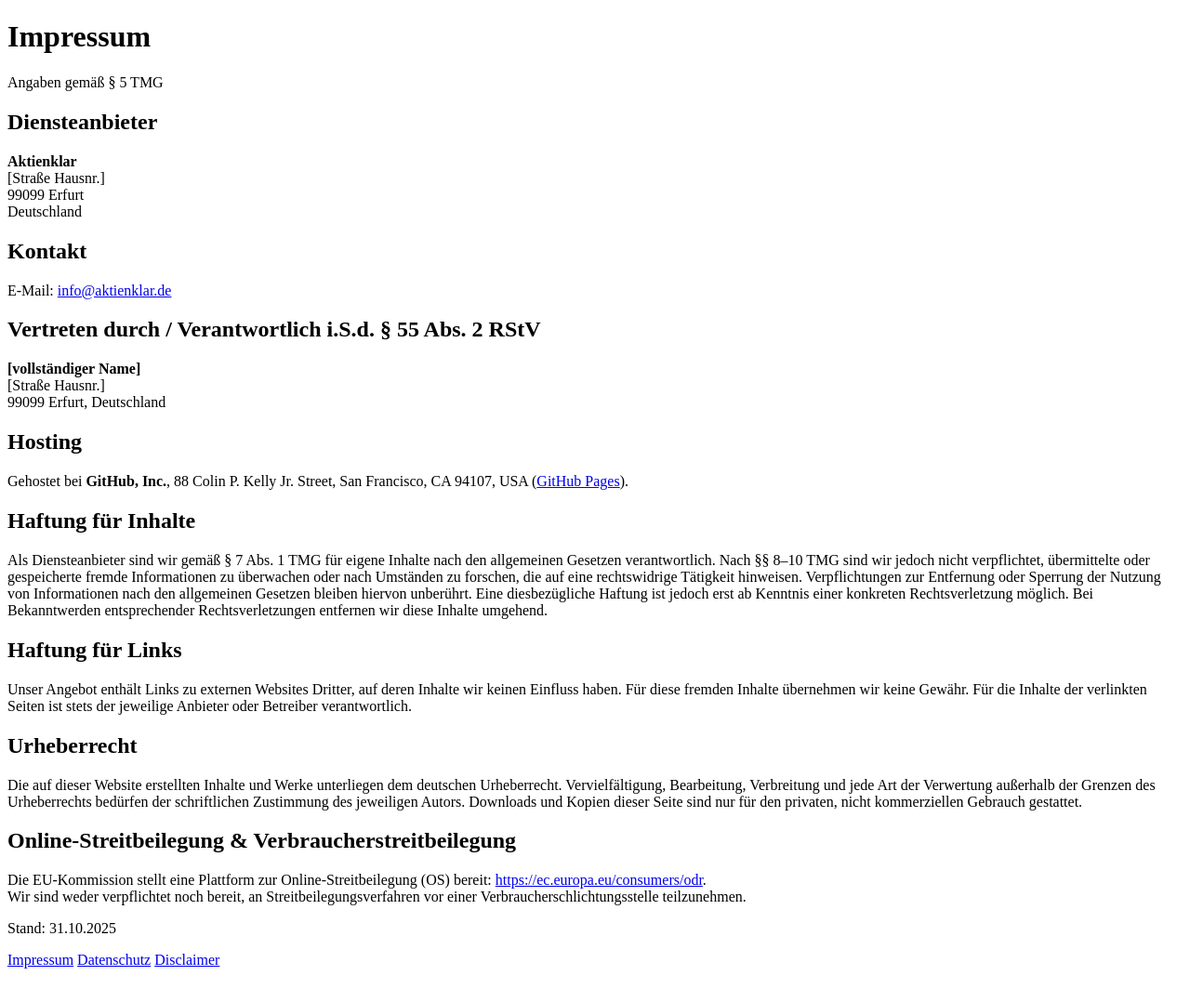
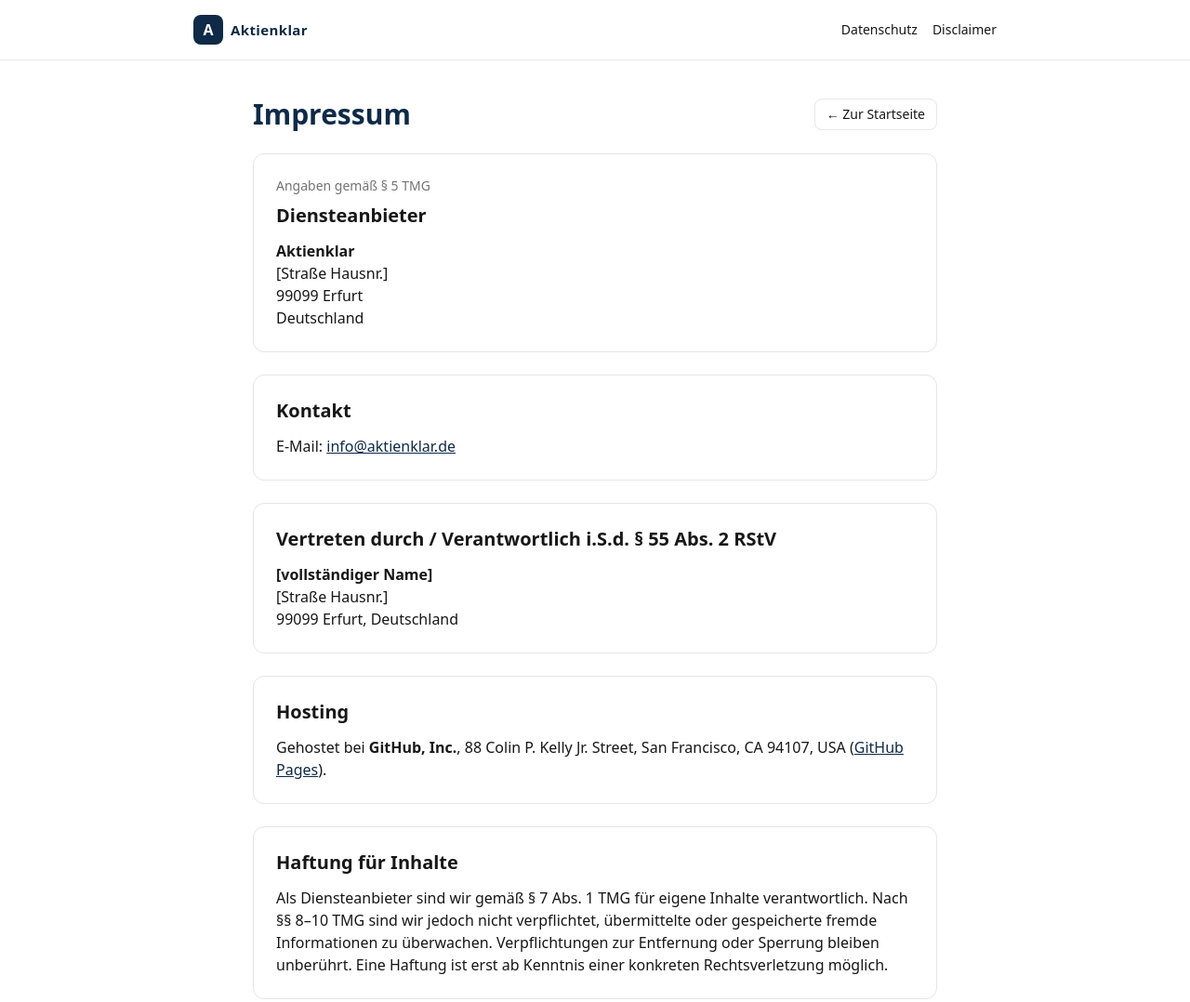
Before and after one commit to Aktienklar/Aktienklar, a website: page impressum.html in a window 1280 px wide. Shown: the top 1078 px of the page at 93% size. Before the commit the page ends 1050 px from the top, so only its background shows below. Drawn offline with nearby package versions, Linux system fonts and the light colour scheme.

Commit message:
Update impressum.html

```diff
--- a/impressum.html
+++ b/impressum.html
@@ -1,10 +1,38 @@
 <!DOCTYPE html>
-<h1 class="text-3xl font-bold text-[#0E2A47] mb-6">Impressum</h1>
+<html lang="de">
+<head>
+  <meta charset="utf-8" />
+  <meta name="viewport" content="width=device-width, initial-scale=1" />
+  <title>Impressum – Aktienklar</title>
+  <link rel="icon" href="/favicon.ico" />
+  <script src="https://cdn.tailwindcss.com"></script>
+</head>
+<body class="bg-white text-neutral-900">
+  <!-- Topbar -->
+  <header class="border-b border-neutral-200/80 bg-white/80 backdrop-blur">
+    <div class="container mx-auto max-w-4xl px-4 py-4 flex items-center justify-between">
+      <a href="/" class="flex items-center gap-2">
+        <div class="flex h-8 w-8 items-center justify-center rounded-lg bg-[#0E2A47] text-white font-bold">A</div>
+        <span class="text-[15px] font-semibold tracking-wide text-[#0E2A47]">Aktienklar</span>
+      </a>
+      <nav class="hidden md:flex gap-4 text-sm">
+        <a href="/datenschutz.html" class="hover:underline">Datenschutz</a>
+        <a href="/disclaimer.html" class="hover:underline">Disclaimer</a>
+      </nav>
+    </div>
+  </header>
 
-<p class="mb-4 text-sm text-neutral-500">Angaben gemäß § 5 TMG</p>
+  <main class="container mx-auto max-w-3xl px-4 py-10">
+    <div class="mb-6 flex items-center justify-between">
+      <h1 class="text-3xl font-bold text-[#0E2A47]">Impressum</h1>
+      <a href="/" class="inline-flex items-center gap-2 rounded-lg border px-3 py-1.5 text-sm hover:bg-neutral-50">
+        ← Zur Startseite
+      </a>
+    </div>
 
     <div class="space-y-6">
-<section class="card p-6 rounded-xl border border-neutral-200">
+      <section class="rounded-xl border border-neutral-200 p-6">
+        <p class="text-sm text-neutral-500 mb-2">Angaben gemäß § 5 TMG</p>
         <h2 class="text-xl font-semibold mb-3">Diensteanbieter</h2>
         <p><strong>Aktienklar</strong><br />
            [Straße Hausnr.]<br />
@@ -12,42 +40,38 @@
            Deutschland</p>
       </section>
 
-<section class="card p-6 rounded-xl border border-neutral-200">
+      <section class="rounded-xl border border-neutral-200 p-6">
         <h2 class="text-xl font-semibold mb-3">Kontakt</h2>
-<p>E‑Mail: <a class="text-[#0E2A47] underline" href="mailto:info@aktienklar.de">info@aktienklar.de</a></p>
+        <p>E-Mail: <a class="text-[#0E2A47] underline" href="mailto:info@aktienklar.de">info@aktienklar.de</a></p>
       </section>
 
-<section class="card p-6 rounded-xl border border-neutral-200">
+      <section class="rounded-xl border border-neutral-200 p-6">
         <h2 class="text-xl font-semibold mb-3">Vertreten durch / Verantwortlich i.S.d. § 55 Abs. 2 RStV</h2>
         <p><strong>[vollständiger Name]</strong><br />
            [Straße Hausnr.]<br />
            99099 Erfurt, Deutschland</p>
       </section>
 
-<section class="card p-6 rounded-xl border border-neutral-200">
+      <section class="rounded-xl border border-neutral-200 p-6">
         <h2 class="text-xl font-semibold mb-3">Hosting</h2>
-<p>Gehostet bei <strong>GitHub, Inc.</strong>, 88 Colin P. Kelly Jr. Street, San Francisco, CA 94107, USA (<a class="text-[#0E2A47] underline" href="https://pages.github.com/" target="_blank" rel="noopener">GitHub Pages</a>).</p>
+        <p>Gehostet bei <strong>GitHub, Inc.</strong>, 88 Colin P. Kelly Jr. Street, San Francisco, CA 94107, USA
+          (<a class="text-[#0E2A47] underline" href="https://pages.github.com/" target="_blank" rel="noopener">GitHub Pages</a>).
+        </p>
       </section>
 
-<section class="card p-6 rounded-xl border border-neutral-200">
+      <section class="rounded-xl border border-neutral-200 p-6">
         <h2 class="text-xl font-semibold mb-3">Haftung für Inhalte</h2>
-<p>Als Diensteanbieter sind wir gemäß § 7 Abs. 1 TMG für eigene Inhalte nach den allgemeinen Gesetzen verantwortlich. Nach §§ 8–10 TMG sind wir jedoch nicht verpflichtet, übermittelte oder gespeicherte fremde Informationen zu überwachen oder nach Umständen zu forschen, die auf eine rechtswidrige Tätigkeit hinweisen. Verpflichtungen zur Entfernung oder Sperrung der Nutzung von Informationen nach den allgemeinen Gesetzen bleiben hiervon unberührt. Eine diesbezügliche Haftung ist jedoch erst ab Kenntnis einer konkreten Rechtsverletzung möglich. Bei Bekanntwerden entsprechender Rechtsverletzungen entfernen wir diese Inhalte umgehend.</p>
+        <p>Als Diensteanbieter sind wir gemäß § 7 Abs. 1 TMG für eigene Inhalte verantwortlich. Nach §§ 8–10 TMG sind wir jedoch nicht verpflichtet, übermittelte oder gespeicherte fremde Informationen zu überwachen. Verpflichtungen zur Entfernung oder Sperrung bleiben unberührt. Eine Haftung ist erst ab Kenntnis einer konkreten Rechtsverletzung möglich.</p>
       </section>
 
-<section class="card p-6 rounded-xl border border-neutral-200">
+      <section class="rounded-xl border border-neutral-200 p-6">
         <h2 class="text-xl font-semibold mb-3">Haftung für Links</h2>
-<p>Unser Angebot enthält Links zu externen Websites Dritter, auf deren Inhalte wir keinen Einfluss haben. Für diese fremden Inhalte übernehmen wir keine Gewähr. Für die Inhalte der verlinkten Seiten ist stets der jeweilige Anbieter oder Betreiber verantwortlich.</p>
+        <p>Externe Links führen zu Inhalten Dritter, auf die wir keinen Einfluss haben. Für diese Inhalte ist der jeweilige Anbieter verantwortlich.</p>
       </section>
 
-<section class="card p-6 rounded-xl border border-neutral-200">
+      <section class="rounded-xl border border-neutral-200 p-6">
         <h2 class="text-xl font-semibold mb-3">Urheberrecht</h2>
-<p>Die auf dieser Website erstellten Inhalte und Werke unterliegen dem deutschen Urheberrecht. Vervielfältigung, Bearbeitung, Verbreitung und jede Art der Verwertung außerhalb der Grenzen des Urheberrechts bedürfen der schriftlichen Zustimmung des jeweiligen Autors. Downloads und Kopien dieser Seite sind nur für den privaten, nicht kommerziellen Gebrauch gestattet.</p>
-</section>
-
-<section class="card p-6 rounded-xl border border-neutral-200">
-<h2 class="text-xl font-semibold mb-3">Online-Streitbeilegung & Verbraucherstreitbeilegung</h2>
-<p>Die EU-Kommission stellt eine Plattform zur Online-Streitbeilegung (OS) bereit: <a class="text-[#0E2A47] underline" href="https://ec.europa.eu/consumers/odr" target="_blank" rel="noopener">https://ec.europa.eu/consumers/odr</a>.<br />
-Wir sind weder verpflichtet noch bereit, an Streitbeilegungsverfahren vor einer Verbraucherschlichtungsstelle teilzunehmen.</p>
+        <p>Eigene Inhalte und Werke unterliegen dem deutschen Urheberrecht. Vervielfältigung, Bearbeitung und Verbreitung außerhalb der Grenzen des Urheberrechts bedürfen der Zustimmung des Urhebers.</p>
       </section>
 
       <p class="text-sm text-neutral-500">Stand: 31.10.2025</p>
@@ -55,11 +79,14 @@ Wir sind weder verpflichtet noch bereit, an Streitbeilegungsverfahren vor einer
   </main>
 
   <footer class="border-t border-neutral-200/80">
-<div class="container mx-auto max-w-4xl px-4 py-6 text-sm text-neutral-500 flex gap-4">
+    <div class="container mx-auto max-w-3xl px-4 py-6 text-sm text-neutral-500 flex gap-4">
       <a href="/impressum.html" class="hover:underline">Impressum</a>
       <a href="/datenschutz.html" class="hover:underline">Datenschutz</a>
       <a href="/disclaimer.html" class="hover:underline">Disclaimer</a>
+      <span class="ml-auto">© <span id="year"></span> Aktienklar</span>
     </div>
   </footer>
+
+  <script>document.getElementById("year").textContent = new Date().getFullYear();</script>
 </body>
 </html>
```
Lines whose indentation alone changed are shown as unchanged.
